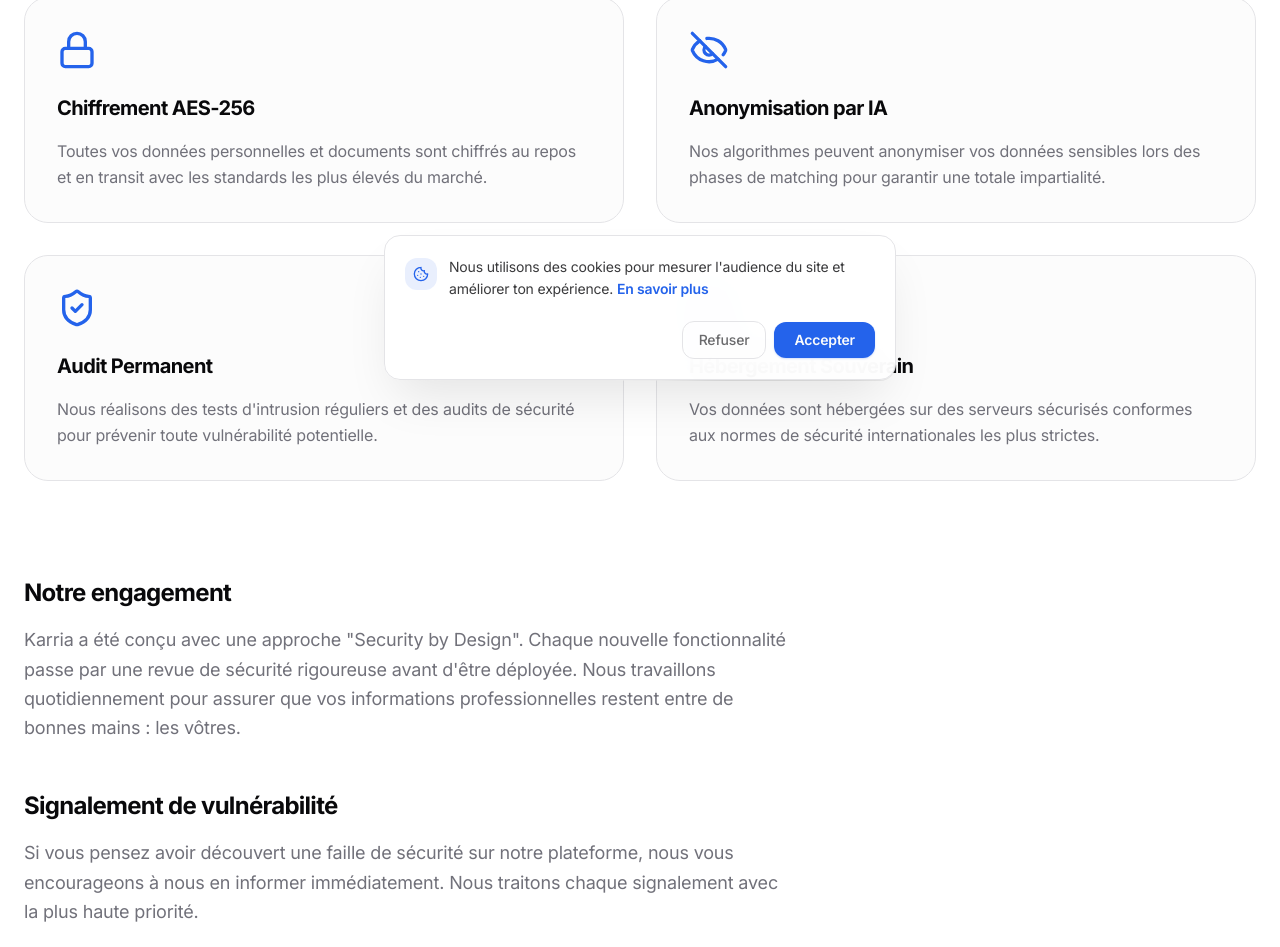
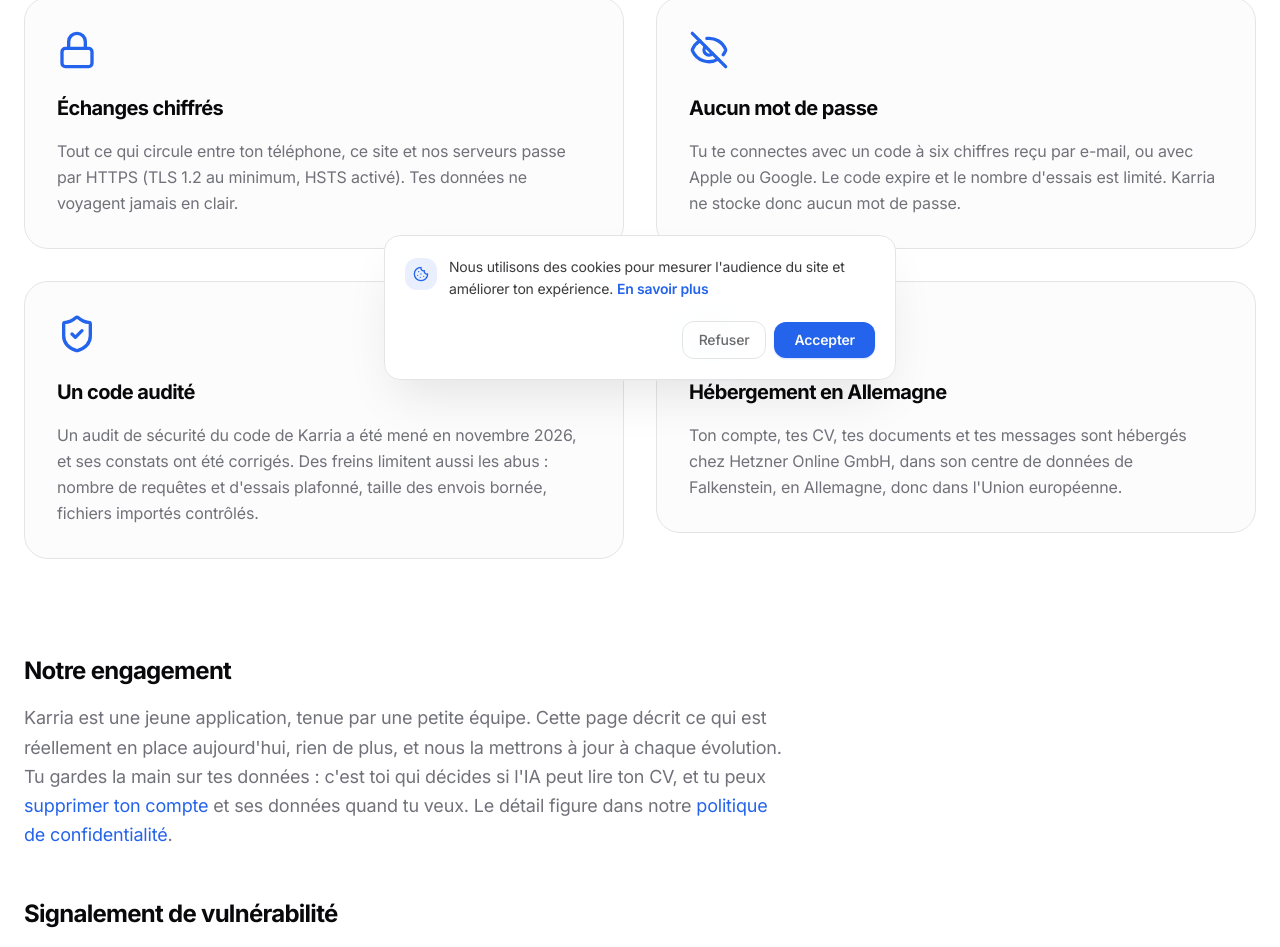
Before and after one commit to Youorus/karria-landing, a Next.js app: page /securite in a window 1280 px wide. Shown: the part 404-1351 px from the top of the page. Built offline with nearby package versions, Linux system fonts and the light colour scheme; no server answers.

Commit message:
fix(securite): ne dit plus que ce qui est en place (HTTPS, sans mot de passe, audit du code, Hetzner)

```diff
--- a/app/securite/page.tsx
+++ b/app/securite/page.tsx
@@ -3,34 +3,34 @@ import { buildMetadata } from "@/lib/metadata";
 import { Reveal } from "@/components/ui/Reveal";
 import SectionHeader from "@/components/ui/SectionHeader";
 import { ShieldCheck, Lock, EyeOff, Server } from "lucide-react";
-import { CONTACT_EMAILS } from "@/lib/constants";
+import { CONTACT_EMAILS, NAV_ROUTES } from "@/lib/constants";
 
 export const metadata = buildMetadata({
   title: "Sécurité des données",
-  description: "Découvrez les mesures de sécurité avancées mises en place par Karria pour protéger vos données professionnelles et personnelles.",
+  description: "Comment Karria protège tes données : échanges chiffrés en HTTPS, connexion sans mot de passe, hébergement en Allemagne. Ce qui est en place, sans exagération.",
   path: "/securite",
 });
 
 const SECURITY_FEATURES = [
   {
     icon: Lock,
-    title: "Chiffrement AES-256",
-    description: "Toutes vos données personnelles et documents sont chiffrés au repos et en transit avec les standards les plus élevés du marché."
+    title: "Échanges chiffrés",
+    description: "Tout ce qui circule entre ton téléphone, ce site et nos serveurs passe par HTTPS (TLS 1.2 au minimum, HSTS activé). Tes données ne voyagent jamais en clair."
   },
   {
     icon: EyeOff,
-    title: "Anonymisation par IA",
-    description: "Nos algorithmes peuvent anonymiser vos données sensibles lors des phases de matching pour garantir une totale impartialité."
+    title: "Aucun mot de passe",
+    description: "Tu te connectes avec un code à six chiffres reçu par e-mail, ou avec Apple ou Google. Le code expire et le nombre d'essais est limité. Karria ne stocke donc aucun mot de passe."
   },
   {
     icon: ShieldCheck,
-    title: "Audit Permanent",
-    description: "Nous réalisons des tests d'intrusion réguliers et des audits de sécurité pour prévenir toute vulnérabilité potentielle."
+    title: "Un code audité",
+    description: "Un audit de sécurité du code de Karria a été mené en novembre 2026, et ses constats ont été corrigés. Des freins limitent aussi les abus : nombre de requêtes et d'essais plafonné, taille des envois bornée, fichiers importés contrôlés."
   },
   {
     icon: Server,
-    title: "Hébergement Souverain",
-    description: "Vos données sont hébergées sur des serveurs sécurisés conformes aux normes de sécurité internationales les plus strictes."
+    title: "Hébergement en Allemagne",
+    description: "Ton compte, tes CV, tes documents et tes messages sont hébergés chez Hetzner Online GmbH, dans son centre de données de Falkenstein, en Allemagne, donc dans l'Union européenne."
   }
 ];
 
@@ -43,7 +43,7 @@ export default function SecurityPage() {
             eyebrow="Confiance"
             headingLevel={1}
             title="Sécurité & Intégrité"
-            subtitle="La protection de vos données n'est pas une option, c'est le cœur de notre architecture."
+            subtitle="Ce qui protège tes données aujourd'hui, dit simplement et sans exagération."
             align="left"
             className="mb-20"
           />
@@ -69,14 +69,17 @@ export default function SecurityPage() {
               <section>
                 <h3 className="text-2xl font-bold text-foreground mb-4">Notre engagement</h3>
                 <p>
-                  Karria a été conçu avec une approche &quot;Security by Design&quot;. Chaque nouvelle fonctionnalité passe par une revue de sécurité rigoureuse avant d&apos;être déployée. Nous travaillons quotidiennement pour assurer que vos informations professionnelles restent entre de bonnes mains : les vôtres.
+                  Karria est une jeune application, tenue par une petite équipe. Cette page décrit ce qui est réellement en place aujourd&apos;hui, rien de plus, et nous la mettrons à jour à chaque évolution. Tu gardes la main sur tes données : c&apos;est toi qui décides si l&apos;IA peut lire ton CV, et tu peux{" "}
+                  <Link href={NAV_ROUTES.accountDeletion} className="text-primary hover:underline">supprimer ton compte</Link>{" "}
+                  et ses données quand tu veux. Le détail figure dans notre{" "}
+                  <Link href={NAV_ROUTES.privacy} className="text-primary hover:underline">politique de confidentialité</Link>.
                 </p>
               </section>
 
               <section>
                 <h3 className="text-2xl font-bold text-foreground mb-4">Signalement de vulnérabilité</h3>
                 <p>
-                  Si vous pensez avoir découvert une faille de sécurité sur notre plateforme, nous vous encourageons à nous en informer immédiatement. Nous traitons chaque signalement avec la plus haute priorité.
+                  Tu penses avoir trouvé une faille de sécurité sur Karria ? Écris-nous sans attendre : nous lisons chaque signalement et nous te répondons.
                 </p>
                 <Link
                   href={`mailto:${CONTACT_EMAILS.security}`}
```
